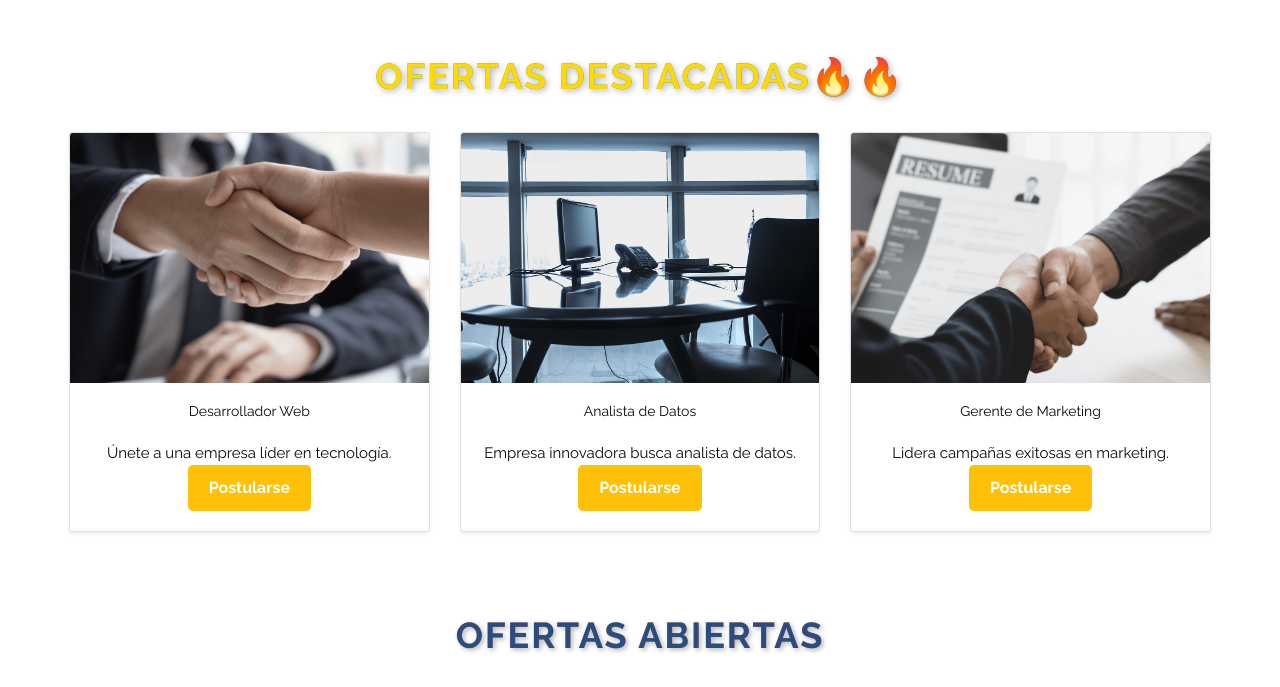
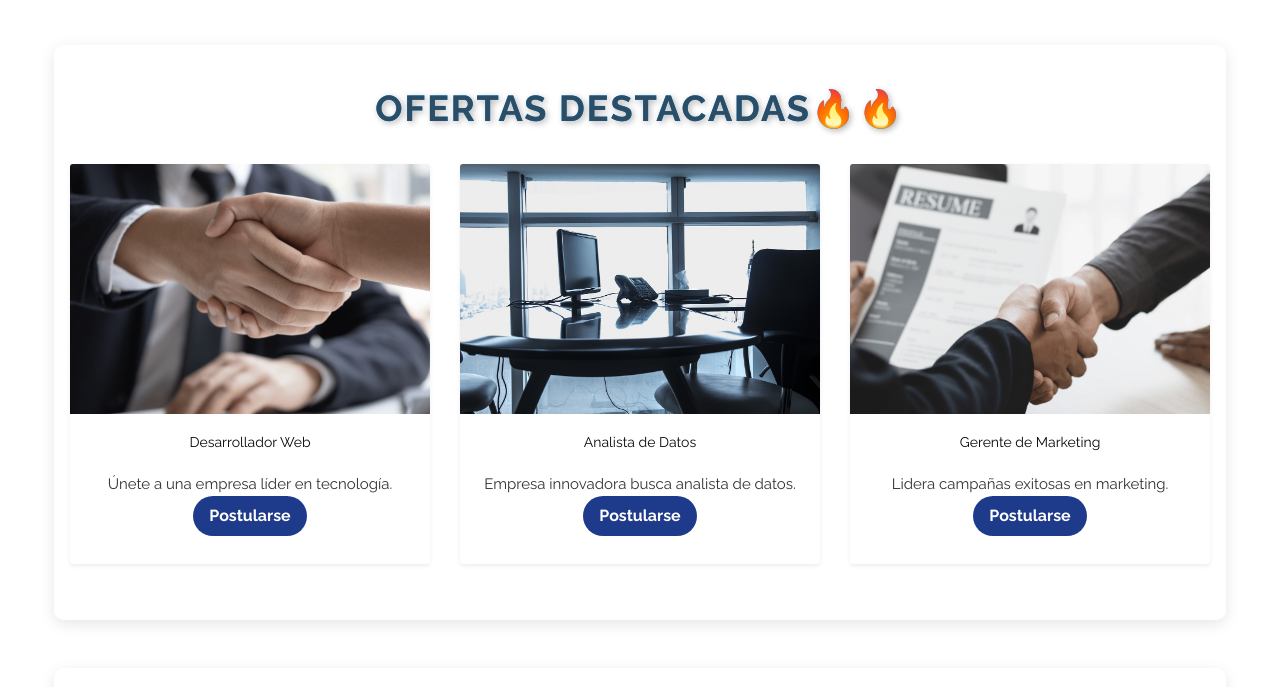
Before and after one commit to GabrielIturreCs/EmpleoPostularWeb, a plain HTML site: page service.html in a window 1280 px wide. Shown: the part 1033-1720 px from the top of the page. Drawn offline with nearby package versions, Linux system fonts and the light colour scheme.

Commit message:
CAMBIO SECCION DE OFERTAS

```diff
--- a/service.html
+++ b/service.html
@@ -53,7 +53,7 @@
 #ofertas-abiertas {
     font-size: 36px !important; /* Tamaño grande para el título */
     font-weight: bold !important;
-    color: #2a4d7f !important; /* Un azul más oscuro para contrastar */
+    color: #2b4d66 !important; /* Azul profundo elegante */
     letter-spacing: 2px !important;
     text-transform: uppercase !important;
     text-shadow: 2px 2px 5px rgba(0, 0, 0, 0.3) !important;
@@ -74,7 +74,7 @@
 #ofertas-destacadas {
     font-size: 36px !important; /* Tamaño grande para el título */
     font-weight: bold !important;
-    color: #ffd900 !important; /* Un color dorado cálido para resaltar */
+    color: #2b4d66 !important; /* Azul profundo elegante */
     letter-spacing: 2px !important;
     text-transform: uppercase !important;
     text-shadow: 2px 2px 6px rgba(0, 0, 0, 0.3) !important;
@@ -229,8 +229,7 @@
  </div>
 <!-- Sección Ofertas Destacadas -->
 <div class="container featured-products text-center mt-5" id="destacadas">
-    <h3 id="ofertas-destacadas" class="mb-4">Ofertas Destacadas🔥🔥</h3>
-
+    <h2 id="ofertas-destacadas" class="mb-4">Ofertas Destacadas🔥🔥</h2>
     <div class="row">
         <div class="col-12 col-sm-6 col-md-4 mb-4">
             <div class="card shadow-sm rounded">
@@ -264,6 +263,51 @@
         </div>
     </div>
 </div>
+<style>
+/* Fondo llamativo para toda la sección */
+#destacadas {
+    background-color: rgba(255, 255, 255, 0.8); /* Fondo blanco con transparencia */
+    color: #333;
+    padding: 2rem 1rem;
+    border-radius: 10px;
+    box-shadow: 0 4px 15px rgba(0, 0, 0, 0.1); /* Sombra más suave */
+}
+
+/* Estilo para el título */
+#ofertas-destacadas {
+    font-size: 2.5rem;
+    font-weight: bold;
+    color: #1e3a8a; /* Azul marino para el título */
+    text-shadow: 0 1px 2px rgba(0, 0, 0, 0.1); /* Sombra sutil para destacar */
+}
+
+/* Tarjetas */
+.card {
+    border: none;
+    transition: transform 0.3s ease, box-shadow 0.3s ease;
+    background-color: #ffffff; /* Fondo blanco puro */
+}
+
+.card:hover {
+    transform: scale(1.05);
+    box-shadow: 0 6px 20px rgba(0, 0, 0, 0.1); /* Sombra ligera */
+}
+
+/* Botón */
+.btn-apply {
+    background-color: #1e3a8a; /* Azul marino para el botón */
+    color: #fff;
+    border: none;
+    padding: 0.5rem 1rem;
+    border-radius: 20px;
+    transition: background-color 0.3s ease;
+}
+
+.btn-apply:hover {
+    background-color: #2563eb; /* Azul más claro al pasar el cursor */
+    color: #fff;
+}
+</style>
 <!-- Sección Ofertas Normales -->
 <div class="container featured-products text-center mt-5" id="destacadas">
     <h3 id="ofertas-abiertas" class="mb-4">Ofertas Abiertas</h3>
```
Lines whose indentation alone changed are shown as unchanged.
